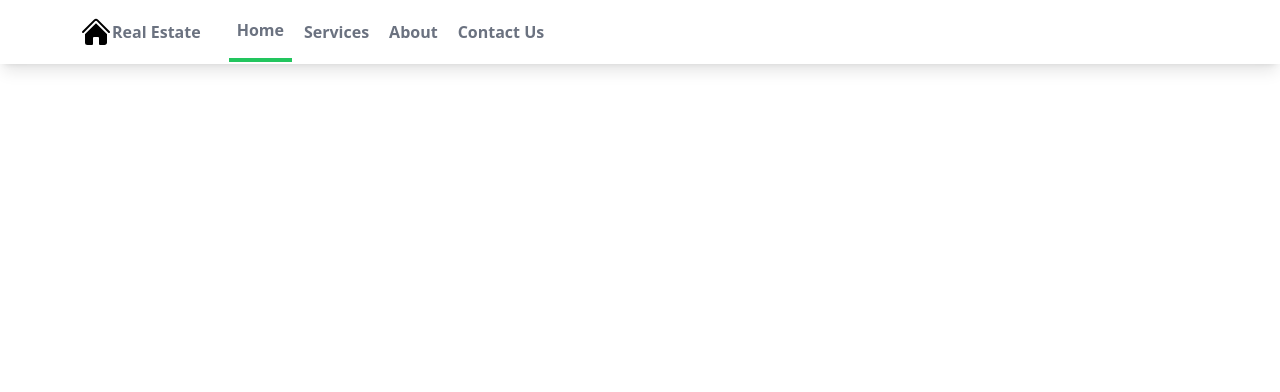
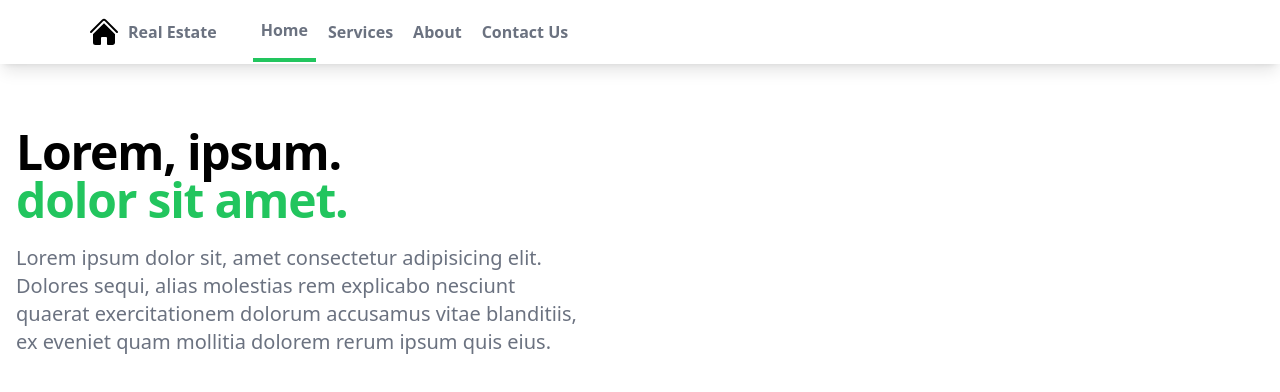
Before and after one commit to mehradi-github/ref-real-estate, a React (Create React App) app: page / in a window 1280 px wide. Shown: the top 392 px of the page. Built offline with nearby package versions, Linux system fonts and the light colour scheme.

Commit message:
Adding Banner's component

```diff
--- a/src/App.tsx
+++ b/src/App.tsx
@@ -1,8 +1,16 @@
-import React from "react";
+import React, { Fragment } from "react";
+import Banner from "./features/banner/Banner";
 import Navbar from "./features/navbar/Navbar";
 
 function App() {
-  return <Navbar />;
+  return (
+    <Fragment>
+      <Navbar />
+      <main className="mt-10 px-4 md:mt-16">
+        <Banner />
+      </main>
+    </Fragment>
+  );
 }
 
 export default App;
--- /dev/null
+++ b/src/features/banner/Banner.tsx
@@ -0,0 +1,23 @@
+import React, { FC } from "react";
+
+const Banner: FC = () => {
+  return (
+    <div className="sm:text-center lg:text-left">
+      <h1 className=" tracking-tight font-extrabold text-4xl sm:text-5xl">
+        <span className="block">Lorem, ipsum.</span>
+        <span className="block text-green-500">dolor sit amet.</span>
+      </h1>
+      <p className="mt-3 text-base text-gray-500 md:text-xl sm:text-lg sm:max-w-xl sm:mx-auto lg:mx-0 md:mt-5 md:text-6xl">
+        Lorem ipsum dolor sit, amet consectetur adipisicing elit. Dolores sequi,
+        alias molestias rem explicabo nesciunt quaerat exercitationem dolorum
+        accusamus vitae blanditiis, ex eveniet quam mollitia dolorem rerum ipsum
+        quis eius.
+      </p>
+      <div>
+        <div></div>
+        <div></div>
+      </div>
+    </div>
+  );
+};
+export default Banner;
--- a/src/features/navbar/Navbar.tsx
+++ b/src/features/navbar/Navbar.tsx
@@ -8,8 +8,8 @@ const Navbar: FC = () => {
         <div className="flex justify-between">
           <div className="flex space-x-7">
             <div>
-              <a href="#" className="flex items-center py-4">
-                <HomeIcon className="h-8 w-8" />
+              <a className="flex items-center py-4 px-2" href="#">
+                <HomeIcon className="h-8 w-8 mr-2" />
                 <span className="font-semibold text-gray-500">Real Estate</span>
               </a>
             </div>
```
